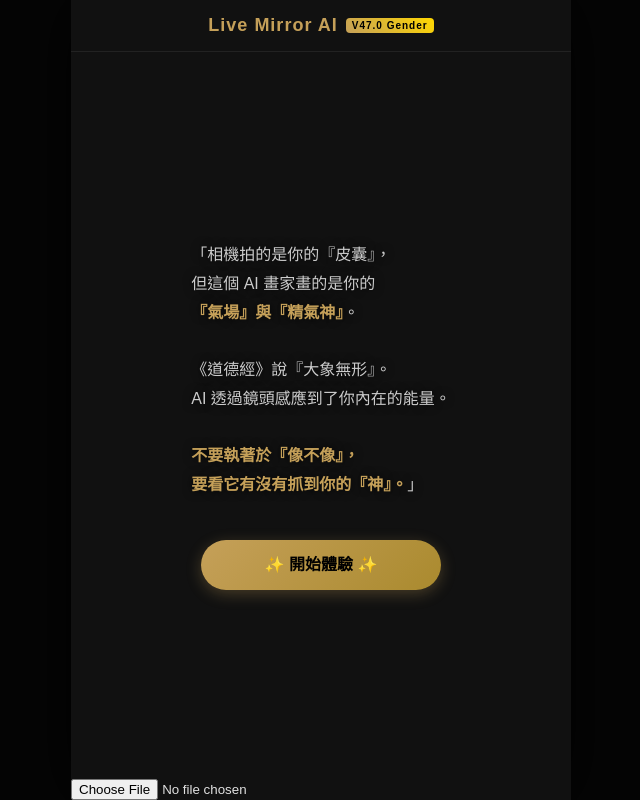
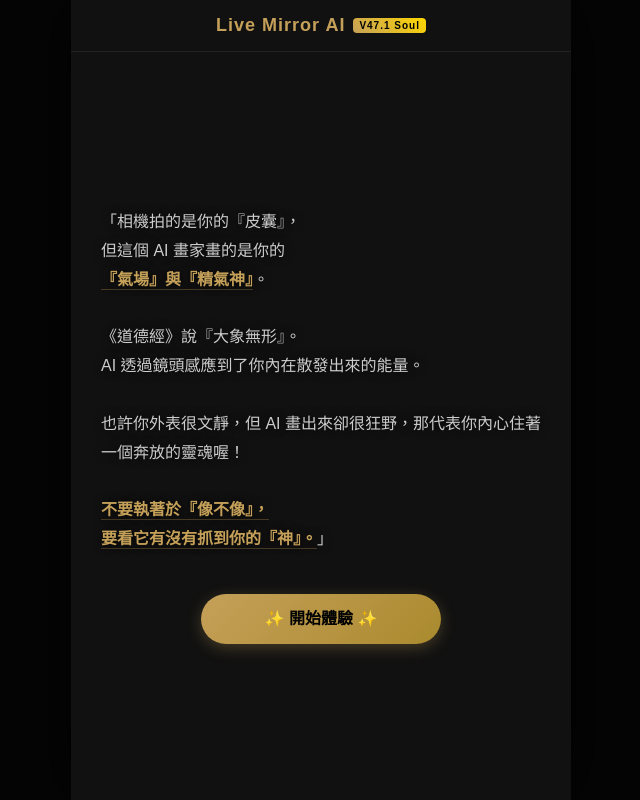
Before and after one commit to Ho-ho-Chen/Unreal-Elf, a plain HTML site: page index.html in a window 1280 px wide. Shown: the whole page, without its empty margins (319-959 px from the left). Drawn offline with Linux system fonts and the light colour scheme.

Commit message:
Add files via upload

```diff
--- a/index.html
+++ b/index.html
@@ -3,7 +3,7 @@
 <head>
     <meta charset="UTF-8">
     <meta name="viewport" content="width=device-width, initial-scale=1.0, maximum-scale=1.0, user-scalable=no, viewport-fit=cover">
-    <title>Live Mirror AI - V47.0 Gender</title>
+    <title>Live Mirror AI - V47.1 Soul</title>
     <style>
         /* M28 視覺傳播：黑金禪意風格 */
         :root { --bg-color: #050505; --panel-bg: #111111; --accent-color: #c5a059; --text-primary: #e0e0e0; }
@@ -29,16 +29,16 @@
         #preview-placeholder { display: flex; flex-direction: column; align-items: center; justify-content: center; color: #555; width: 100%; height: 100%; position: absolute; top: 0; left: 0; background: #080808; }
         .placeholder-icon { font-size: 40px; margin-bottom: 10px; opacity: 0.5; }
 
-        /* 開場白 */
+        /* 開場白專用樣式 */
         #stage-intro { justify-content: center; text-align: center; padding: 30px; }
         .intro-text { font-size: 16px; line-height: 1.8; color: #ccc; margin-bottom: 30px; text-align: left; text-shadow: 0 0 10px rgba(0,0,0,0.8); }
-        .highlight { color: var(--accent-color); font-weight: bold; }
+        .highlight { color: var(--accent-color); font-weight: bold; text-decoration: underline; text-decoration-color: rgba(197, 160, 89, 0.3); text-underline-offset: 4px; }
 
         /* 按鈕優化 */
         .btn-action { padding: 0; height: 50px; line-height: 50px; border-radius: 25px; border: none; background: linear-gradient(135deg, var(--accent-color), #aa8a2e); color: #000; font-size: 16px; font-weight: bold; cursor: pointer; box-shadow: 0 4px 15px rgba(197, 160, 89, 0.3); width: 100%; max-width: 240px; display: flex; align-items: center; justify-content: center; gap: 5px; transition: transform 0.1s; outline: none; margin-top: 10px; }
         .btn-action:active { transform: scale(0.96); }
 
-        /* V47 新增：性別切換按鈕 */
+        /* V47 性別切換按鈕 */
         .gender-toggle { display: flex; gap: 10px; margin-bottom: 15px; width: 100%; }
         .gender-option { flex: 1; text-align: center; padding: 10px; background: #252525; border-radius: 10px; border: 1px solid #444; cursor: pointer; font-weight: bold; color: #888; font-size: 15px; transition: all 0.3s; }
         .gender-option.selected { background: var(--accent-color); color: #000; border-color: var(--accent-color); box-shadow: 0 0 10px rgba(197, 160, 89, 0.2); }
@@ -75,13 +75,14 @@
 
 <div id="app-window">
     <header>
-        Live Mirror AI <span class="version-tag">V47.0 Gender</span>
+        Live Mirror AI <span class="version-tag">V47.1 Soul</span>
     </header>
 
     <div id="stage-intro" class="stage active" style="display: flex;">
         <div class="intro-text">
             「相機拍的是你的『皮囊』，<br>但這個 AI 畫家畫的是你的<br><span class="highlight">『氣場』與『精氣神』</span>。<br><br>
-            《道德經》說『大象無形』。<br>AI 透過鏡頭感應到了你內在的能量。<br><br>
+            《道德經》說『大象無形』。<br>AI 透過鏡頭感應到了你內在散發出來的能量。<br><br>
+            也許你外表很文靜，但 AI 畫出來卻很狂野，那代表你內心住著一個奔放的靈魂喔！<br><br>
             <span class="highlight">不要執著於『像不像』，<br>要看它有沒有抓到你的『神』。</span>」
         </div>
         <button class="btn-action" onclick="startExperience()">✨ 開始體驗 ✨</button>
@@ -100,8 +101,6 @@
         </div>
         <p id="error-msg" style="color: #ff5c5c; font-size: 12px; margin-top: 20px; max-width: 80%;"></p>
     </div>
-
-    <input type="file" id="file-input" accept="image/*">
 
     <div id="stage-1" class="stage">
         <div class="viewport-container">
@@ -192,7 +191,7 @@
     const video = document.getElementById('webcam'), previewImg = document.getElementById('preview-img'), finalImg = document.getElementById('final-result'), cameraList = document.getElementById('camera-list'), errorMsg = document.getElementById('error-msg');
     const canvasComp = document.getElementById('canvas-comp'); const canvasResize = document.getElementById('canvas-resize');
     let retryCount = 0; const maxRetries = 2; let progressInterval;
-    let currentGender = 'girl'; // V47: 恢復性別變數
+    let currentGender = 'girl'; // V47 性別變數
 
     window.onerror = function(msg, url, line, col, error) {
         console.error("Global Error:", msg, error);
@@ -258,7 +257,6 @@
     }
 
     function capturePhoto() { processInputImage(video, true); }
-    function finishDirectMode() { composeDirectly("⚡ 正在為照片裝裱 (原圖)..."); }
 
     // V47: 切換性別
     function switchGender(g) {
@@ -266,7 +264,6 @@
         document.getElementById('btn-boy').classList.toggle('selected', g==='boy');
         document.getElementById('btn-girl').classList.toggle('selected', g==='girl');
     }
-    // 預設選女生
     window.onload = () => { switchGender('girl'); };
 
     function getDNA() {
```
